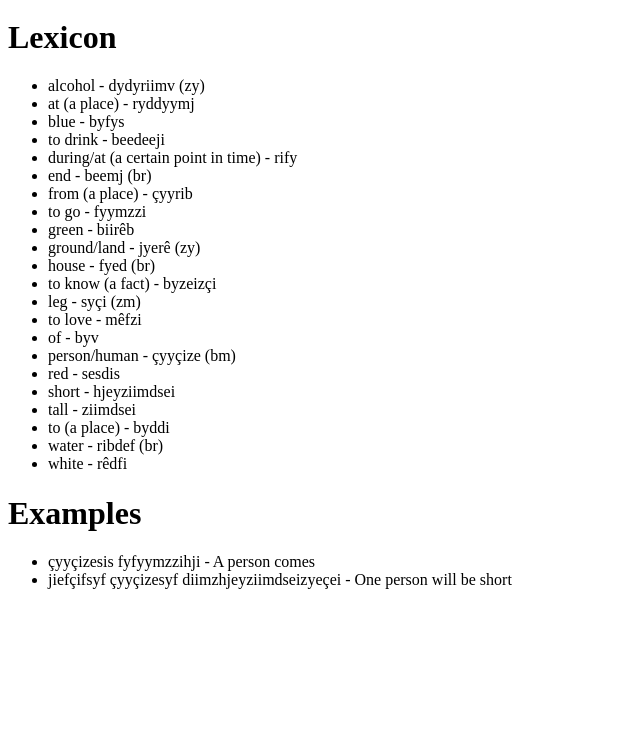
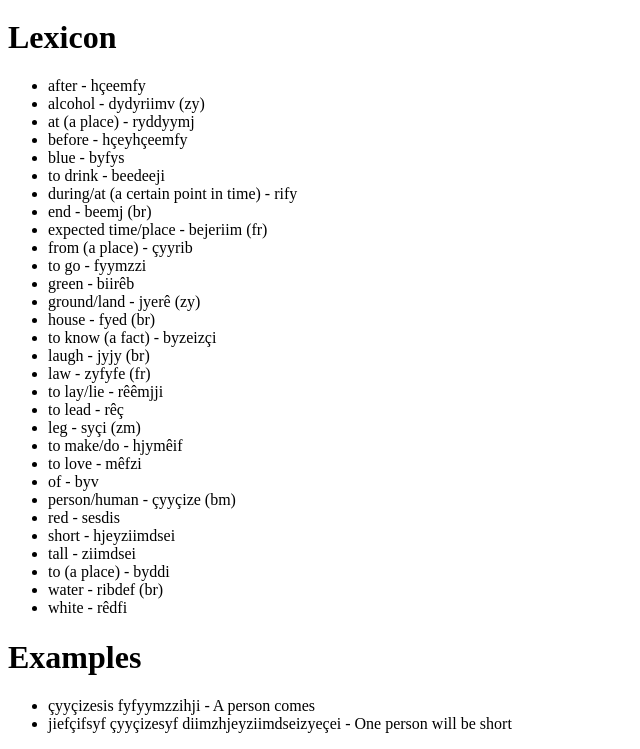
Before and after one commit to obranocookie/obranocookie.github.io, a plain HTML site: page index.html in a window 1280 px wide. Shown: the part 4051-4800 px from the top of the page, without its empty margins (0-640 px from the left). Before the commit the page ends 4656 px from the top, so only its background shows below. Drawn offline with Linux system fonts and the light colour scheme.

Commit message:
more lexicon

```diff
--- a/index.html
+++ b/index.html
@@ -282,19 +282,27 @@
 
 <h1>Lexicon</h1>
 <ul>
+	<li>after - hçeemfy</li>
 	<li>alcohol - dydyriimv (zy)</li>
 	<li>at (a place) - ryddyymj</li>
+	<li>before - hçeyhçeemfy</li>
 	<li>blue - byfys</li>
 	<li>to drink - beedeeji</li>
 	<li>during/at (a certain point in time) - rify</li>
 	<li>end - beemj (br)</li>
+	<li>expected time/place - bejeriim (fr)</li>
 	<li>from (a place) - çyyrib</li>
 	<li>to go - fyymzzi</li>
 	<li>green - biirêb</li>
 	<li>ground/land - jyerê (zy)</li>
 	<li>house - fyed (br)</li>
 	<li>to know (a fact) - byzeizçi</li>
+	<li>laugh - jyjy (br)</li>
+	<li>law - zyfyfe (fr)</li>
+	<li>to lay/lie - rêêmjji</li>
+	<li>to lead - rêç</li>
 	<li>leg - syçi (zm)</li>
+	<li>to make/do - hjymêif</li>
 	<li>to love - mêfzi</li>
 	<li>of - byv</li>
 	<li>person/human - çyyçize (bm)</li>
```
